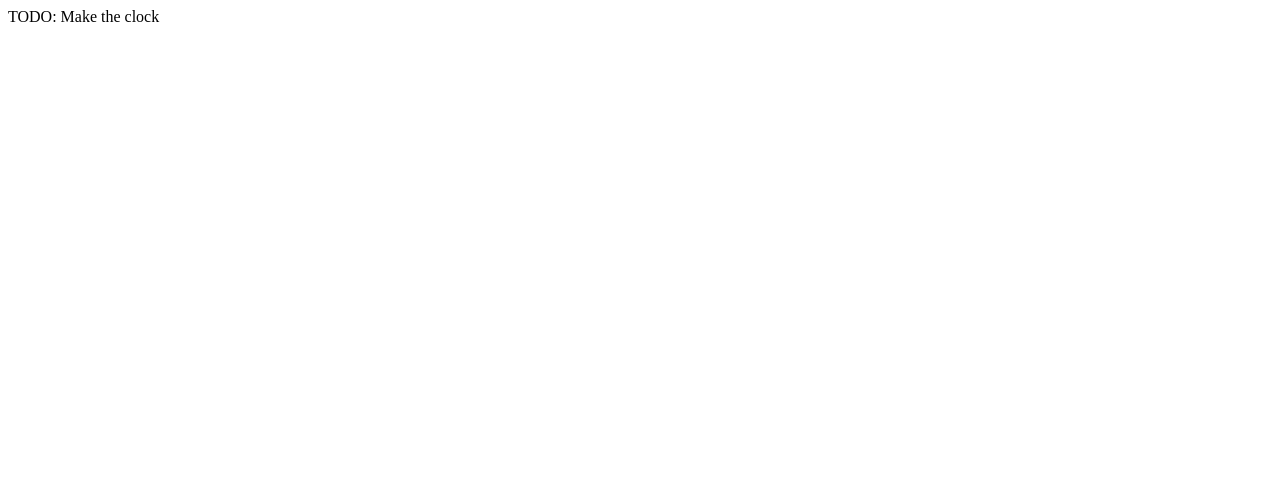
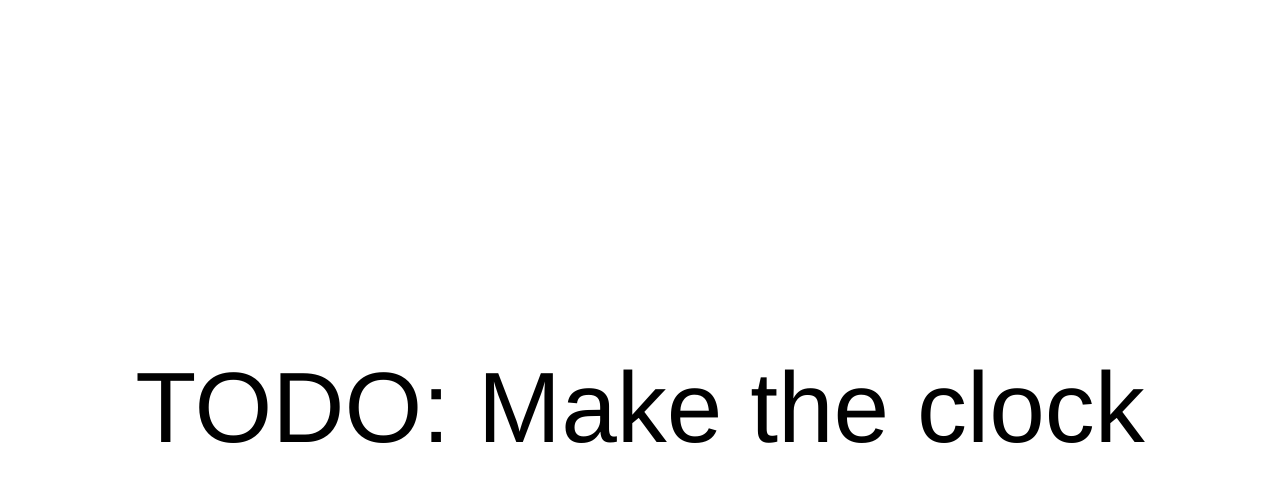
Before and after one commit to ashfurrow/clock, a plain HTML site: page index.html in a window 1280 px wide. Drawn offline with Linux system fonts and the light colour scheme.

Commit message:
Styling.

```diff
--- a/index.html
+++ b/index.html
@@ -1,6 +1,27 @@
 <html>
-  <head><title>Clock</title></head>
+  <head>
+    <title>Clock</title>
+    <style>
+      body {
+        font-family: Helvetica;
+        font-size: 100px;
+        position: relative;
+      }
+      #clock {
+        position: absolute;
+        top: 0;
+        bottom: 0;
+        left: 0;
+        right: 0;
+        margin: auto;
+        height: 100px;
+        text-align: center;
+      }
+    </style>
+  </head>
   <body>
-    TODO: Make the clock
+    <div id="clock">
+      TODO: Make the clock
+    </div>
   </body>
 </html>
```
